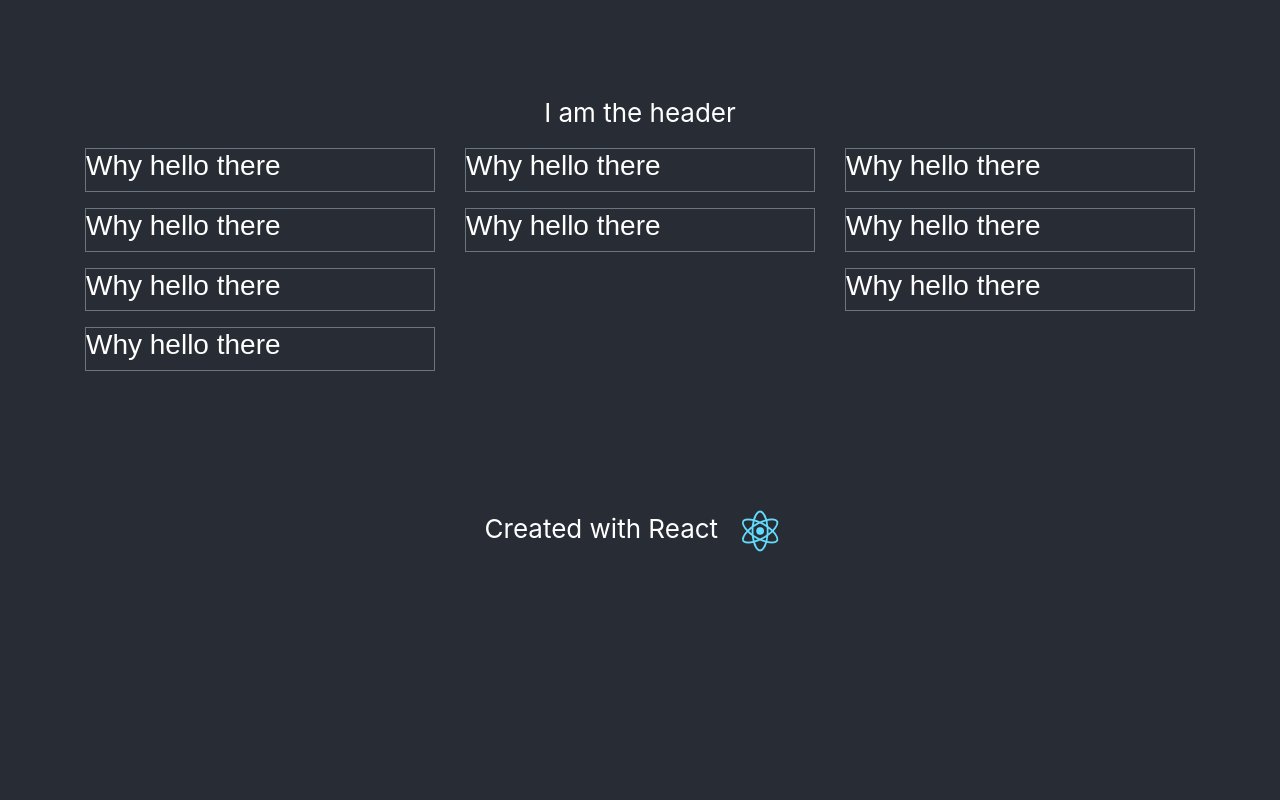
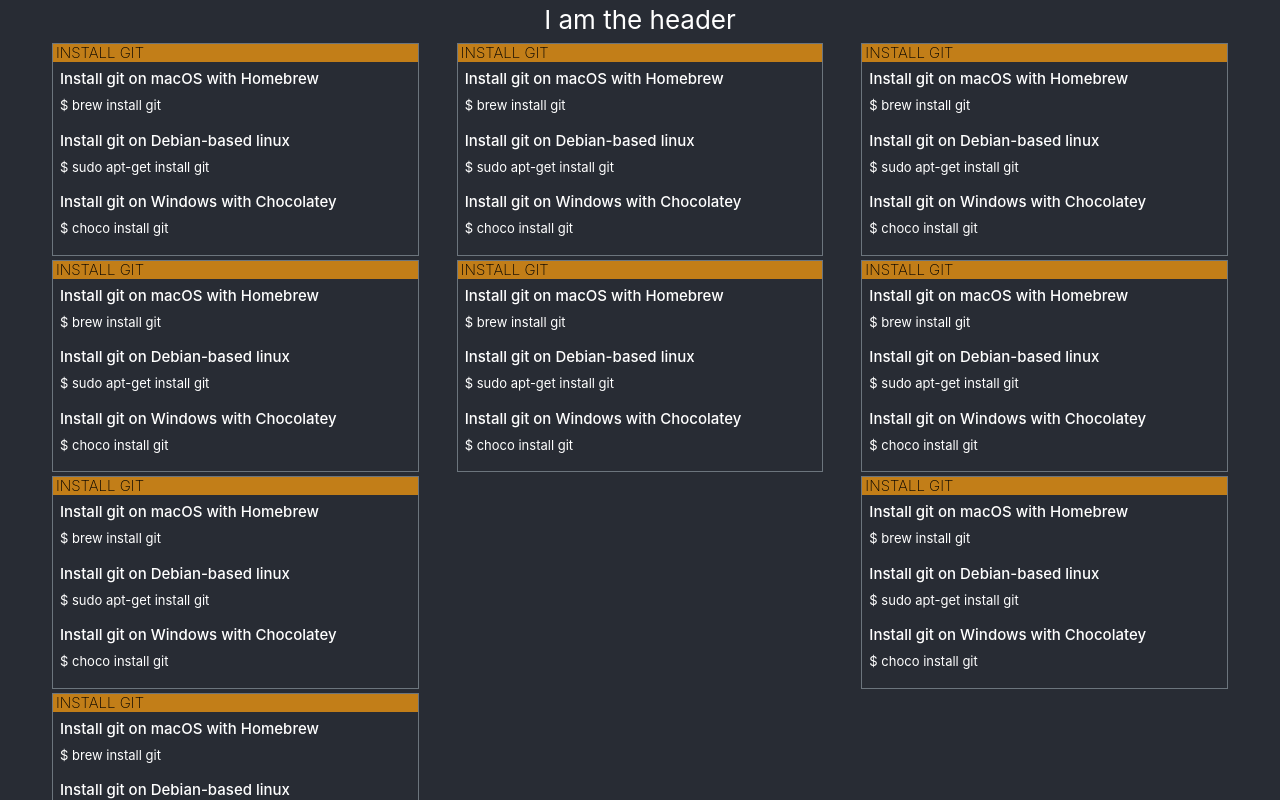
Before and after one commit to brac/jots, a React (Create React App) app: page / in a window 1280 px wide. Shown: the top 800 px of the page. Built offline with nearby package versions, Linux system fonts and the light colour scheme.

Commit message:
basic styling

```diff
--- a/src/App.css
+++ b/src/App.css
@@ -1,5 +1,5 @@
 main {
-  font: 100% "Montserrat", sans-serif;
+  font: "Montserrat", sans-serif;
 }
 
 .App-logo {
@@ -23,6 +23,23 @@
   color: #61dafb;
 }
 
+.jot .jot-title {
+  font-weight: 200;
+  color: black;
+  padding: 0 0 0 3px;
+  background-color: #c27e18;
+}
+.jot ul {
+  padding: 0 0 0 7px;
+  list-style: none;
+}
+.jot h4 {
+  font-size: 15px;
+}
+.jot p {
+  font-size: 13px;
+}
+
 @keyframes App-logo-spin {
   from {
     transform: rotate(0deg);
--- a/src/App.js
+++ b/src/App.js
@@ -24,40 +24,22 @@
           I am the header
         </header>
 
-        <main className="container" >
+        <main className="container-fluid pl-5 pr-5">
           <div className="row">
             <div className="col-md">
-              <Jot
-
-              />
-              <Jot
-
-              />
-              <Jot
-
-              />
-              <Jot
-
-              />
+              <Jot/>
+              <Jot/>
+              <Jot/>
+              <Jot/>
             </div>
             <div className="col-md">
-              <Jot
-
-              />
-              <Jot
-
-              />
+              <Jot/>
+              <Jot/>
             </div>
             <div className="col-md">
-              <Jot
-
-              />
-              <Jot
-
-              />
-              <Jot
-
-              />
+              <Jot/>
+              <Jot/>
+              <Jot/>
             </div>
           </div>
 
--- a/src/App.scss
+++ b/src/App.scss
@@ -2,7 +2,7 @@
 $background-color: #282c34;
 
 main {
-  font: 100% $font-stack;
+  font:  $font-stack;
 }
 
 .App-logo {
@@ -26,6 +26,25 @@
   color: #61dafb;
 }
 
+.jot {
+  .jot-title{
+    font-weight: 200;
+    color: black;
+    padding: 0 0 0 3px;
+    background-color: #c27e18;
+  }
+  ul {
+    padding: 0 0 0 7px;
+    list-style: none;
+  }
+  h4 {
+    font-size: 15px;
+  }
+  p {
+    font-size: 13px;
+  }
+}
+
 @keyframes App-logo-spin {
   from {
     transform: rotate(0deg);
--- a/src/components/Jot.js
+++ b/src/components/Jot.js
@@ -3,8 +3,22 @@
 function Jot(props) {
   //jshint ignore:start
   return (
-    <div className="border border-secondary mt-3">
-      <h3>Why hello there</h3>
+    <div className="jot border border-secondary m-1">
+      <h4 className="jot-title">INSTALL GIT</h4>
+        <ul>
+          <li>
+            <h4>Install git on macOS with Homebrew</h4>
+            <p>$ brew install git</p>
+          </li>
+          <li>
+            <h4>Install git on Debian-based linux</h4>
+            <p>$ sudo apt-get install git</p>
+          </li>
+          <li>
+            <h4>Install git on Windows with Chocolatey</h4>
+            <p>$ choco install git</p>
+          </li>
+        </ul>
     </div>
   );
   //jshint ignore:end
```
Also changed, not shown: 1 other file (tests, documents, lock files or other folders).
